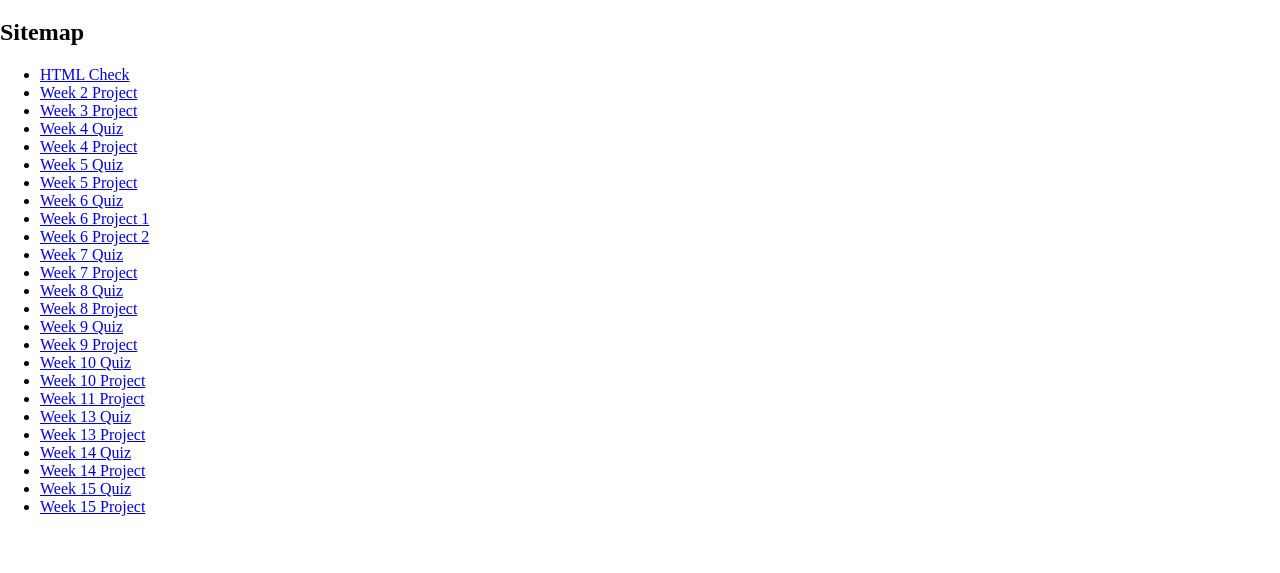
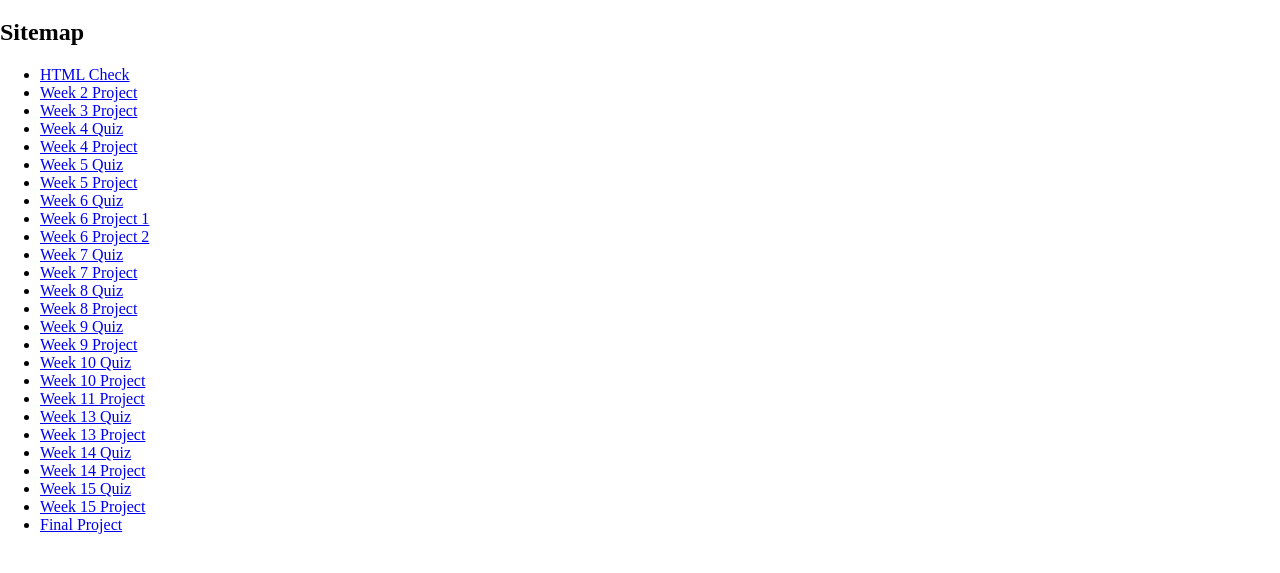
Before and after one commit to burriep/web-dev-ea, a plain HTML site: page index.html in a window 1280 px wide. Shown: the part 95-668 px from the top of the page. Drawn offline with Linux system fonts and the light colour scheme.

Commit message:
Updated home page

```diff
--- a/index.html
+++ b/index.html
@@ -33,6 +33,7 @@
         <li><a href="/web-dev-ea/week14/index.html">Week 14 Project</a></li>
         <li><a href="/web-dev-ea/week15/week15quiz.html">Week 15 Quiz</a></li>
         <li><a href="/web-dev-ea/week15/index.html">Week 15 Project</a></li>
+        <li><a href="/web-dev-ea/final/index.html">Final Project</a></li>
     </ul>
   </body>
 </html>
```
